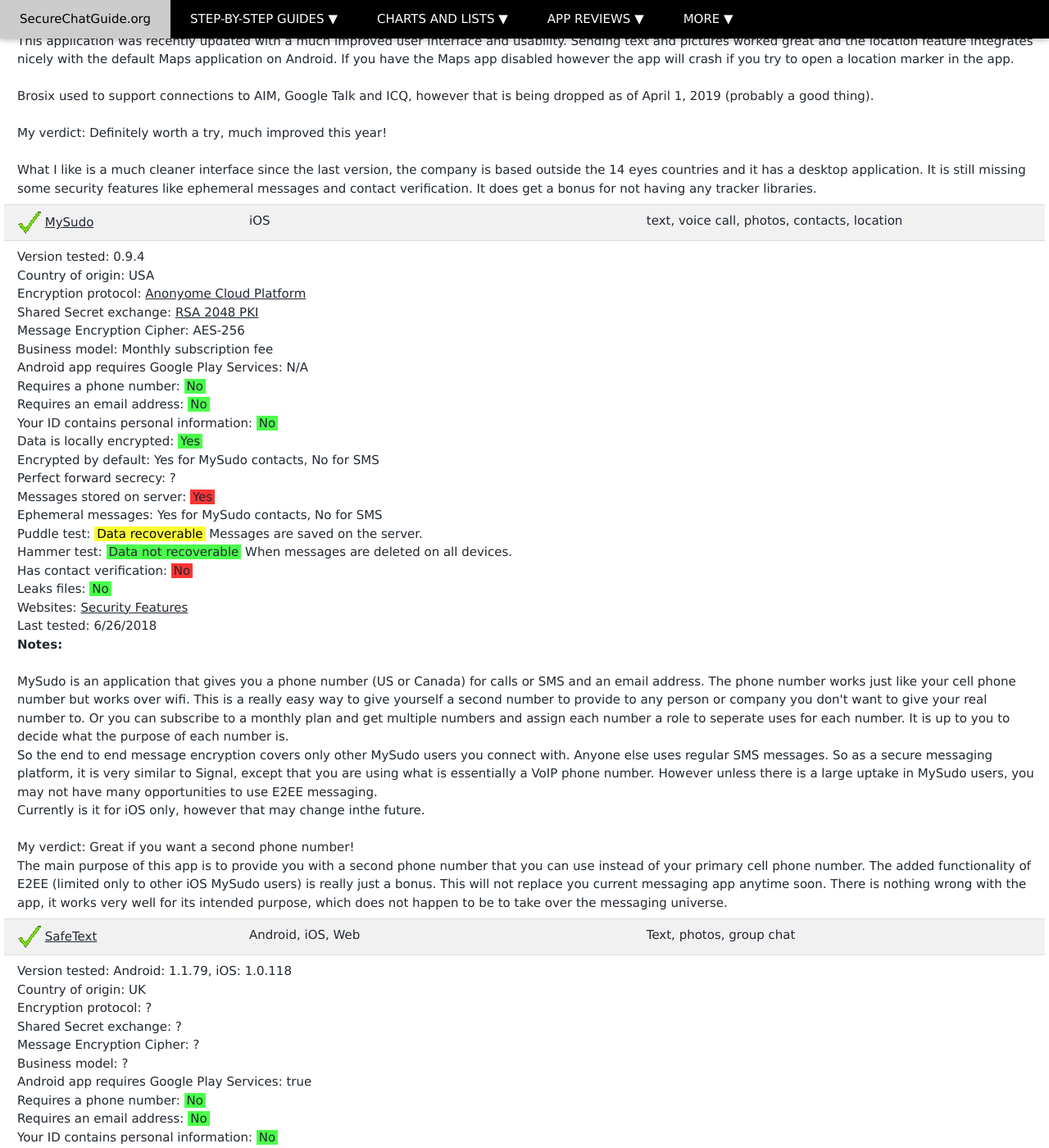
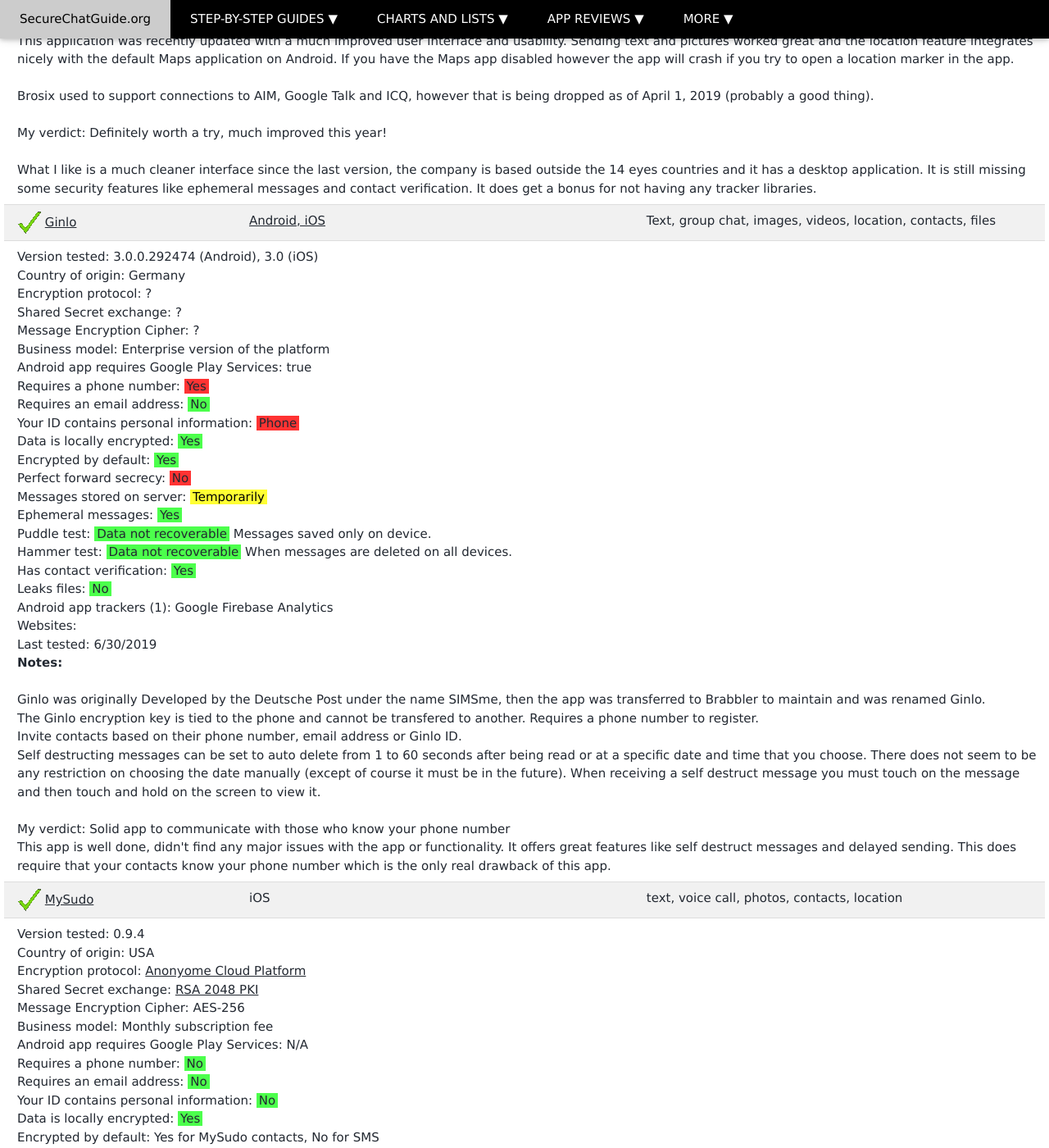
Before and after one commit to Perelandra0x309/secure-im, a Jekyll site: the page built from centralizedapps.md, in a window 1280 px wide and 1400 px high, scrolled down 11982 px. Shown: the whole window at 82% size. Built offline with Jekyll 4.4.1, drawn with Linux system fonts in a browser that asks for light colours; some of the changed text lies outside the part shown.

Commit message:
Added Ginlo

```diff
--- a/_data/applications.yml
+++ b/_data/applications.yml
@@ -995,15 +995,15 @@
   version_tested: "Android: 1.1.79, iOS: 1.0.118"
   last_update: 10/27/2018
 
-- name: simsme
-  category: 2
-  display_name: SIMSme
-  url: https://www.sims.me
+- name: ginlo
+  category: 2
+  display_name: Ginlo
+  url: https://www.ginlo.net/en/consumer/
   recommendation: 2
-  platforms: <a href="https://www.sims.me/en#Download">Android, iOS</a>
+  platforms: <a href="https://www.ginlo.net/en/consumer/download/">Android, iOS</a>
   source_type: closed
   business_model: Enterprise version of the platform
-  communication_types: Text, group chat, images, videos, location, contacts
+  communication_types: Text, group chat, images, videos, location, contacts, files
   encryption_protocol: "?"
   shared_secret_exchange: "?"
   message_encryption_cipher: "?"
@@ -1011,11 +1011,10 @@
   requires_phone_number: Yes
   requires_email: No
   id_contains_contact_info: Phone
-  android_requires_google_play: No
+  android_requires_google_play: Yes
   is_locally_encrypted: Yes
   perfect_forward_secrecy: No
   message_stored_on_server: Temporarily
-  message_stored_on_server_source: https://www.sims.me/data-protection
   has_ephemeral_messages: Yes
   encypted_by_default: Yes
   puddle_test: Not Recoverable
@@ -1024,12 +1023,12 @@
   hammer_test_note: When messages are deleted on all devices.
   has_contact_verification: Yes
   leaks_files: No
-  exodus_privacy_trackers_count: 3
-  exodus_privacy_trackers_description: Adjust, Google Ads, Google DoubleClick
-  websites: <a href="https://www.sims.me/data-protection">Data Protection</a>
-  notes_file: simsme_notes.html
-  version_tested: "2.05.001.227635 (Android), 2.5 (iOS)"
-  last_update: 4/10/2019
+  exodus_privacy_trackers_count: 1
+  exodus_privacy_trackers_description: Google Firebase Analytics
+  websites:
+  notes_file: ginlo_notes.html
+  version_tested: "3.0.0.292474 (Android), 3.0 (iOS)"
+  last_update: 6/30/2019
 
 - name: tungsten
   category: 2
@@ -2447,6 +2446,43 @@
   version_tested: 1.0.7
   last_update: 3/8/2018
   notes_text: App has been discontinued (<a href="https://www.gdata-software.com/faq/consumer/g-data-secure-chat-is-discontinued">G DATA Secure Chat is discontinued</a>)
+
+- name: simsme
+  category: 11
+  display_name: SIMSme
+  url: https://www.sims.me
+  recommendation: 2
+  platforms: <a href="https://www.sims.me/en#Download">Android, iOS</a>
+  source_type: closed
+  business_model: Enterprise version of the platform
+  communication_types: Text, group chat, images, videos, location, contacts
+  encryption_protocol: "?"
+  shared_secret_exchange: "?"
+  message_encryption_cipher: "?"
+  country_origin: Germany
+  requires_phone_number: Yes
+  requires_email: No
+  id_contains_contact_info: Phone
+  android_requires_google_play: No
+  is_locally_encrypted: Yes
+  perfect_forward_secrecy: No
+  message_stored_on_server: Temporarily
+  message_stored_on_server_source: https://www.sims.me/data-protection
+  has_ephemeral_messages: Yes
+  encypted_by_default: Yes
+  puddle_test: Not Recoverable
+  puddle_test_note: Messages saved only on device.
+  hammer_test: Not Recoverable
+  hammer_test_note: When messages are deleted on all devices.
+  has_contact_verification: Yes
+  leaks_files: No
+  exodus_privacy_trackers_count: 3
+  exodus_privacy_trackers_description: Adjust, Google Ads, Google DoubleClick
+  websites: <a href="https://www.sims.me/data-protection">Data Protection</a>
+  notes_file: simsme_notes.html
+  version_tested: "2.05.001.227635 (Android), 2.5 (iOS)"
+  last_update: 4/10/2019
+  notes_text: SIMSme has been <a href="https://www.ginlo.net/en/simsme/">replaced by Brabbler Ginlo</a>
 
 - name: squealock
   category: 11
--- /dev/null
+++ b/_data/ginlo_notes.html
@@ -0,0 +1,7 @@
+Ginlo was originally Developed by the Deutsche Post under the name SIMSme, then the app was transferred to Brabbler to maintain and was renamed Ginlo.<br>
+The Ginlo encryption key is tied to the phone and cannot be transfered to another.  Requires a phone number to register.<br>
+Invite contacts based on their phone number, email address or Ginlo ID.<br>
+Self destructing messages can be set to auto delete from 1 to 60 seconds after being read or at a specific date and time that you choose.  There does not seem to be any restriction on choosing the date manually (except of course it must be in the future).  When receiving a self destruct message you must touch on the message and then touch and hold on the screen to view it.<br>
+<br>
+My verdict: Solid app to communicate with those who know your phone number<br>
+This app is well done, didn't find any major issues with the app or functionality.  It offers great features like self destruct messages and delayed sending. This does require that your contacts know your phone number which is the only real drawback of this app.<br>
```
